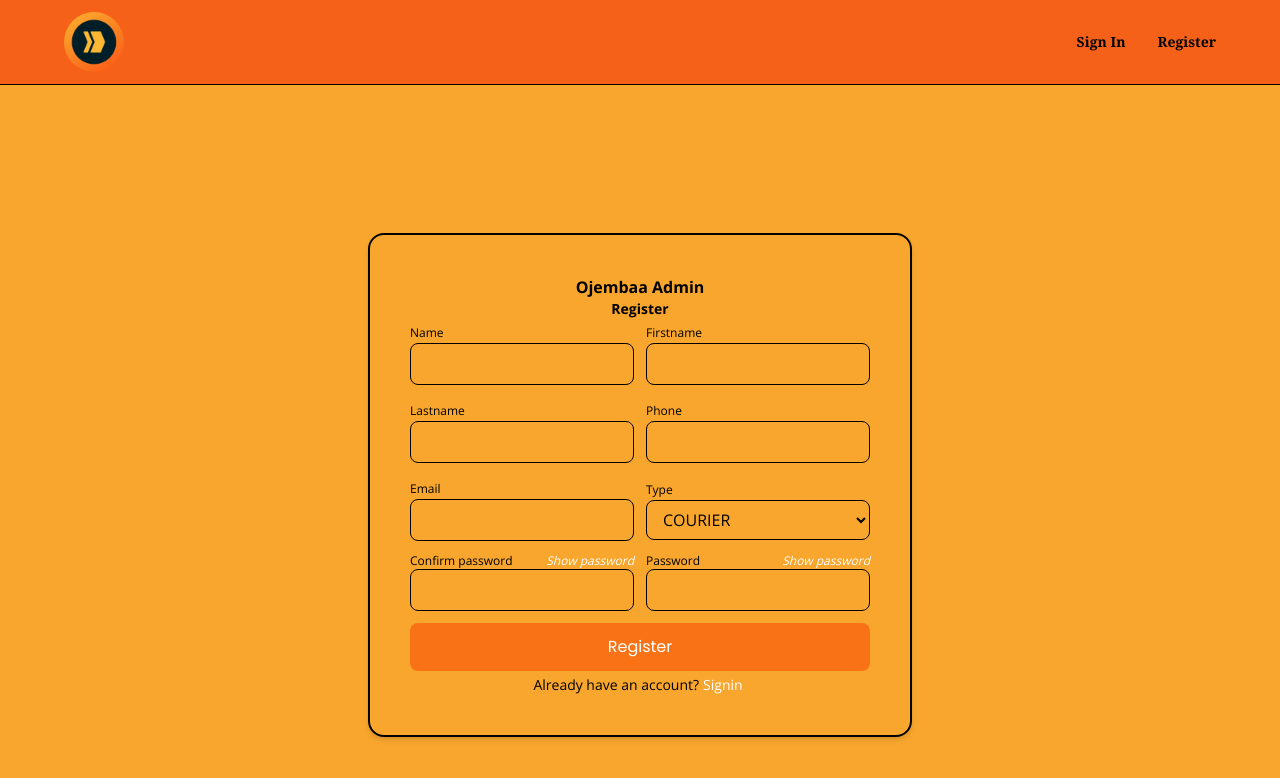
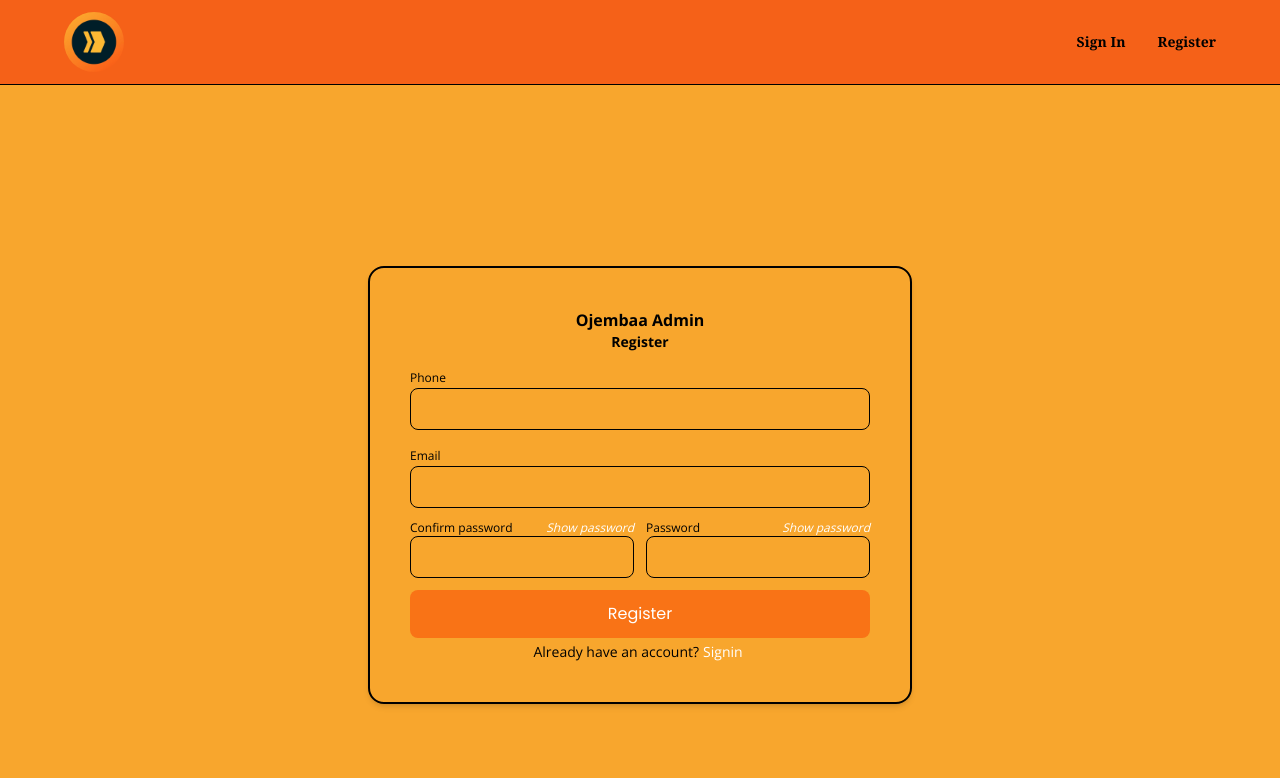
Before and after one commit to Ojembaa/Ojembaa-Admin-App, a Next.js app: page /admin/register in a window 1280 px wide. Shown: the top 778 px of the page. Built offline with nearby package versions, Linux system fonts and the light colour scheme; a web font is replaced by a local one.

Commit message:
updated the admin form

```diff
--- a/src/app/admin/dashboard/page.tsx
+++ b/src/app/admin/dashboard/page.tsx
@@ -8,9 +8,11 @@
 import { useEffect, useState } from "react";
 import { useGetUsers } from "@/hooks/useGetUsers";
 import {
-  NewspaperIcon,
   UserGroupIcon,
-  HomeModernIcon,
+  ShoppingBagIcon,
+  UsersIcon,
+  ShoppingCartIcon
+
 } from "@heroicons/react/24/outline";
 import { useGetStats } from "@/hooks/useGetStats";
 
@@ -53,7 +55,7 @@
                 title="Recent Deliveries"
                 description="This Captures All The recent Deliveries"
                 data="Deliveries"
-                Icon={UserGroupIcon}
+                Icon={ShoppingCartIcon}
                 count={0}
               />
               <UsersChart
@@ -63,7 +65,7 @@
                 data="Stat"
                 description="All Couriers"
                 loading={loadingStats}
-                Icon={NewspaperIcon}
+                Icon={UsersIcon}
               />
             </div>
             <div className=" w-full md:flex-row flex-col h-fit flex justify-between rounded-[.7684rem] gap-[1.125rem]">
@@ -83,7 +85,7 @@
                 title="Total Packages"
                 description="Total Packages"
                 loading={loadingStats}
-                Icon={HomeModernIcon}
+                Icon={ShoppingBagIcon}
               />
             </div>
             {/* <SalesChart /> */}
--- a/src/app/admin/register/page.tsx
+++ b/src/app/admin/register/page.tsx
@@ -23,8 +23,6 @@
   const [confirmPasswordType, setConfirmPasswordType] = useState<
     "password" | "text"
   >("password");
-
-  const types = ["COURIER", "SENDER", "RECEIVER", "ADMIN"];
 
   const togglePasswordVisibility = () => {
     if (inputType === "text") {
@@ -61,54 +59,9 @@
             <div className="flex justify-center font-bold text-sm">
               Register
             </div>
-            <div className="flex gap-3">
-              <div className="w-56">
-                <label className="text-xs">Name</label>
-                <input
-                  {...register("name", { required: true })}
-                  id="name"
-                  type="text"
-                  className="focus:invalid:border-red-500 px-3 focus:outline-none focus:border-blue-300 w-full py-2 bg-transparent border border-black rounded-lg"
-                />
-                {errors?.name && (
-                  <p className=" text-red-500 text-sm italic ">
-                    Name is required
-                  </p>
-                )}
-              </div>
-              <div className="w-56">
-                <label className="text-xs">Firstname</label>
-                <input
-                  {...register("firstName", { required: true })}
-                  id="firstName"
-                  type="text"
-                  className="focus:invalid:border-red-500 px-3 focus:outline-none focus:border-blue-300 w-full py-2 bg-transparent border border-black rounded-lg"
-                />
-                {errors?.firstName && (
-                  <p className=" text-red-500 text-sm italic ">
-                    First name is required
-                  </p>
-                )}
-              </div>
-            </div>
 
             <div className="flex gap-3">
-              <div className="pt-3 w-56">
-                <label className="text-xs">Lastname</label>
-                <input
-                  {...register("lastName", { required: true })}
-                  id="lastname"
-                  type="text"
-                  className="focus:invalid:border-red-500 px-3 focus:outline-none focus:border-blue-300 w-full py-2 bg-transparent border border-black rounded-lg"
-                />
-                {errors?.lastName && (
-                  <p className=" text-red-500 text-sm italic ">
-                    Lastname is required
-                  </p>
-                )}
-              </div>
-
-              <div className="pt-3 w-56">
+              <div className="pt-3 w-full">
                 <label className="text-xs">Phone</label>
                 <input
                   {...register("phone", { required: true })}
@@ -124,7 +77,7 @@
               </div>
             </div>
             <div className="flex justify-start items-center gap-3">
-              <div className="pt-3 w-56">
+              <div className="pt-3 w-full">
                 <label className="text-xs">Email</label>
                 <input
                   {...register("email", { required: true })}
@@ -135,26 +88,6 @@
                 {errors?.email && (
                   <p className=" text-red-500 text-sm italic">
                     email is required
-                  </p>
-                )}
-              </div>
-
-              <div className="pt-3 w-56">
-                <label className="text-xs">Type</label>
-                <select
-                  {...register("type", { required: true })}
-                  id="type"
-                  className="focus:invalid:border-red-500 px-3 focus:outline-none focus:border-blue-300 w-full py-2 bg-transparent border border-black rounded-lg h-10"
-                >
-                  {types.map((type) => (
-                    <option key={type} value={type}>
-                      {type}
-                    </option>
-                  ))}
-                </select>
-                {errors?.type && (
-                  <p className=" text-red-500 text-sm italic ">
-                    type is required
                   </p>
                 )}
               </div>
--- a/src/common/interfaces.ts
+++ b/src/common/interfaces.ts
@@ -2,10 +2,6 @@
 import { UserRole } from "./constants/enum";
 
 export interface ISignUpUser {
-  name: string;
-  firstName: string;
-  lastName: string;
-  type: UserRole;
   phone: string;
   password: string;
   email: string;
--- a/src/components/Admin/UsersChart.tsx
+++ b/src/components/Admin/UsersChart.tsx
@@ -42,7 +42,7 @@
       <p className="font-medium text-2xl">{title}</p>
       <div className="flex justify-between items-center mt-2">
         <div className="flex items-center gap-2 ">
-          <Icon width={40} height={40} />
+          <Icon width={50} height={50} />
           {loading ? (
             <Spinner width={20} height={20} />
           ) : (
--- a/src/hooks/useRegisterUser.ts
+++ b/src/hooks/useRegisterUser.ts
@@ -20,10 +20,11 @@
         toast.success("Registration successful");
         router.push("/");
       }
+      console.log(data, "data");
     } catch (error) {
       let errorMessage: string = "";
       if (error instanceof AxiosError) {
-        errorMessage = error?.response?.data?.message[0];
+        errorMessage = error?.response?.data?.message;
       }
       toast.error(errorMessage);
       //@ts-ignore
--- a/src/services/requests.ts
+++ b/src/services/requests.ts
@@ -21,32 +21,20 @@
 
 // Auth Request
 export function httpLogin(authObject: ISignIn) {
-  try {
   return axios.post(`${API_URL}/auth/sign-in`, authObject);
-  } catch (error) {
-    console.log(error);
-  }
 }
 
 export async function httpRegister(authObject: ISignUpUser) {
-  try {
   return await axios.post(`${API_URL}/admin/auth/sign-up`, authObject);
-  } catch (error) {
-    console.log(error);
-  }
 }
 
 // Category Request
 export async function httpCreateCategory(value: ICategories) {
-  try {
   return axios.post(`${API_URL}/categories`, value, {
     headers: {
       Authorization: "Bearer " + getAuthFromLocal(),
     },
   });
-  } catch (error) {
-    console.log(error);
-  }
 }
 
 export async function httpGetCategories(query?: QueryParamDto) {
@@ -83,27 +71,19 @@
 }
 
 export async function httpUpdateCategoryById(id: string, object: ICategories) {
-  try {
   return await axios.put(`${API_URL}/categories/${id}`, object, {
     headers: {
       Authorization: "Bearer " + getAuthFromLocal(),
     },
   });
-  } catch (error) {
-    console.log(error);
-  }
 }
 
 export async function httpDeleteCategoryById({ id }: { id: string }) {
-  try {
   return axios.delete(`${API_URL}/categories/${id}`, {
     headers: {
       Authorization: "Bearer " + getAuthFromLocal(),
     },
   });
-  } catch (error) {
-    console.log(error, "error");
-  }
 }
 
 export async function httpGetReconciliationData(query?: QueryParamDto) {
@@ -118,59 +98,39 @@
 
 // Setting Request
 export async function httpCreateSetting(Obj: ISettings) {
-  try {
   return axios.post(`${API_URL}/admin/settings`, Obj, {
     headers: { Authorization: "Bearer " + getAuthFromLocal() },
   });
-  } catch (error) {
-    console.log(error);
-  }
 }
 export async function httpGetSettings() {
-  try {
   return axios.get(`${API_URL}/admin/settings`, {
     headers: {
       Authorization: "Bearer " + getAuthFromLocal(),
     },
   });
-  } catch (error) {
-    console.log(error);
-  }
 }
 
 export async function httpGetCourierDetailById(id: string) {
-  try {
   return axios.get(`${API_URL}/admin/couriers/${id}`, {
     headers: {
       Authorization: "Bearer " + getAuthFromLocal(),
     },
   });
-  } catch (error) {
-    console.log(error, "error");
-  }
 }
 
 // User
 export async function httpGetUsers() {
-  try {
   return axios.get(`${API_URL}/admin/users`, {
     headers: {
       Authorization: "Bearer " + getAuthFromLocal(),
     },
   });
-  } catch (error) {
-    console.log(error);
-  }
 }
 
 export async function httpUpdateUserById(id: string, data: Partial<IAppUsers>) {
-  try {
   return await axios.patch(`${API_URL}/admin/couriers/${id}`, data, {
     headers: {
       Authorization: "Bearer " + getAuthFromLocal(),
     },
   });
-  } catch (error) {
-    console.log(error);
 }
-}
```
Also changed, not shown: 1 other file (tests, documents, lock files or other folders). Lines whose indentation alone changed are shown as unchanged.
